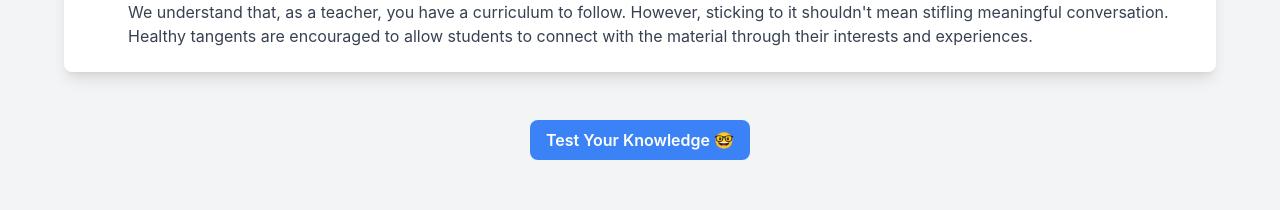
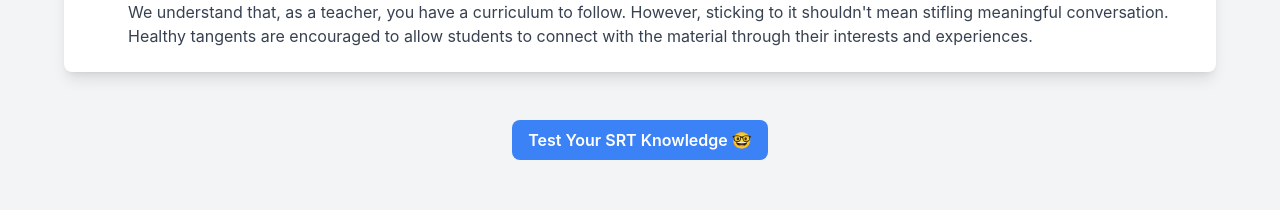
Before and after one commit to xgill15x/education-blog, a React (Create React App) app: page / in a window 1280 px wide. Shown: the part 5229-5439 px from the top of the page. Built offline with nearby package versions, Linux system fonts and the light colour scheme.

Commit message:
small change to button translation

```diff
--- a/src/components/Reproduction.jsx
+++ b/src/components/Reproduction.jsx
@@ -296,7 +296,7 @@ const Reproduction = () => {
             className="bg-blue-500 text-white py-2 px-4 rounded-lg font-semibold hover:bg-blue-600 transition duration-200"
             onClick={toggleQuiz}
           >
-            {showQuiz ? "Hide Questions" : "Test Your Knowledge 🤓"}
+            {showQuiz ? "Hide Questions" : "Test Your SRT Knowledge 🤓"}
           </button>
         </div>
 
```
